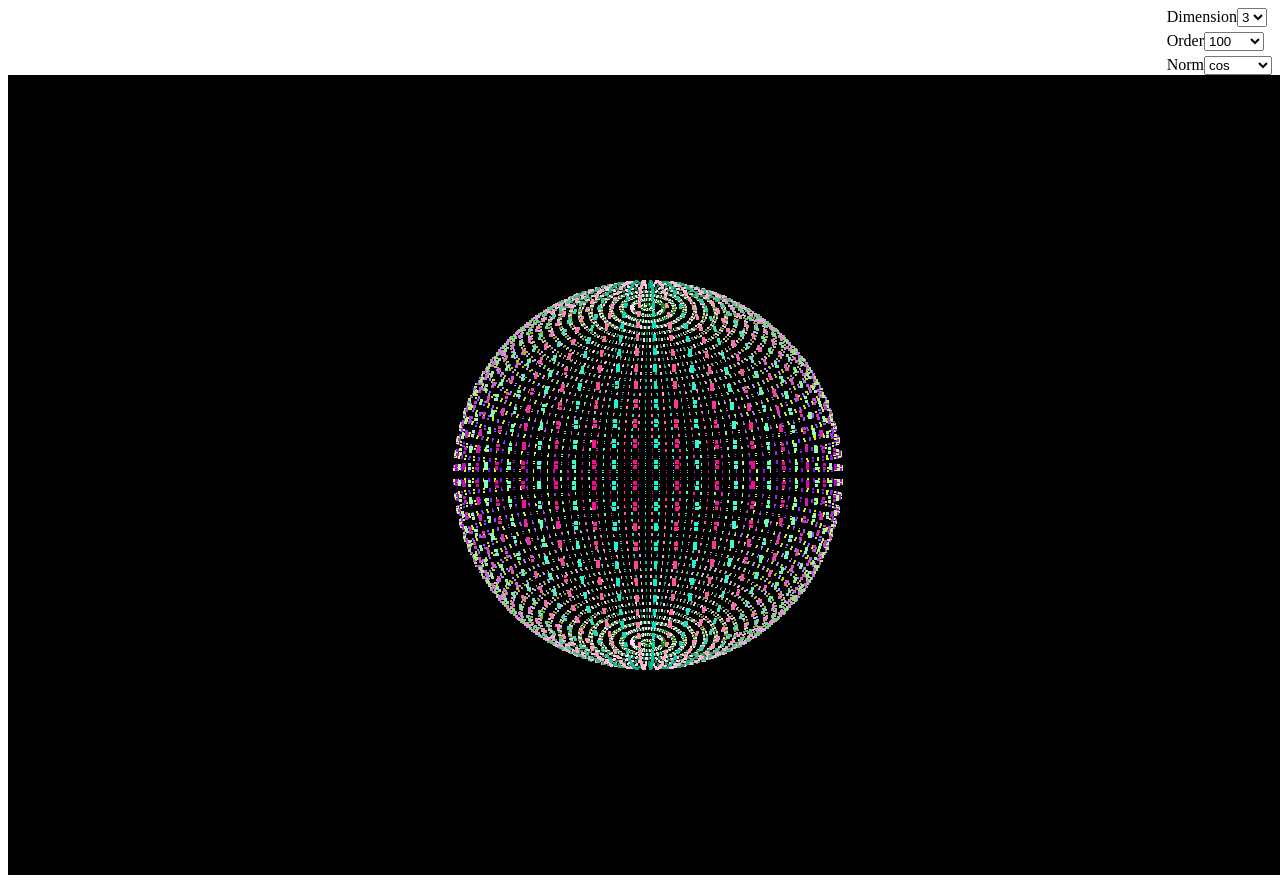
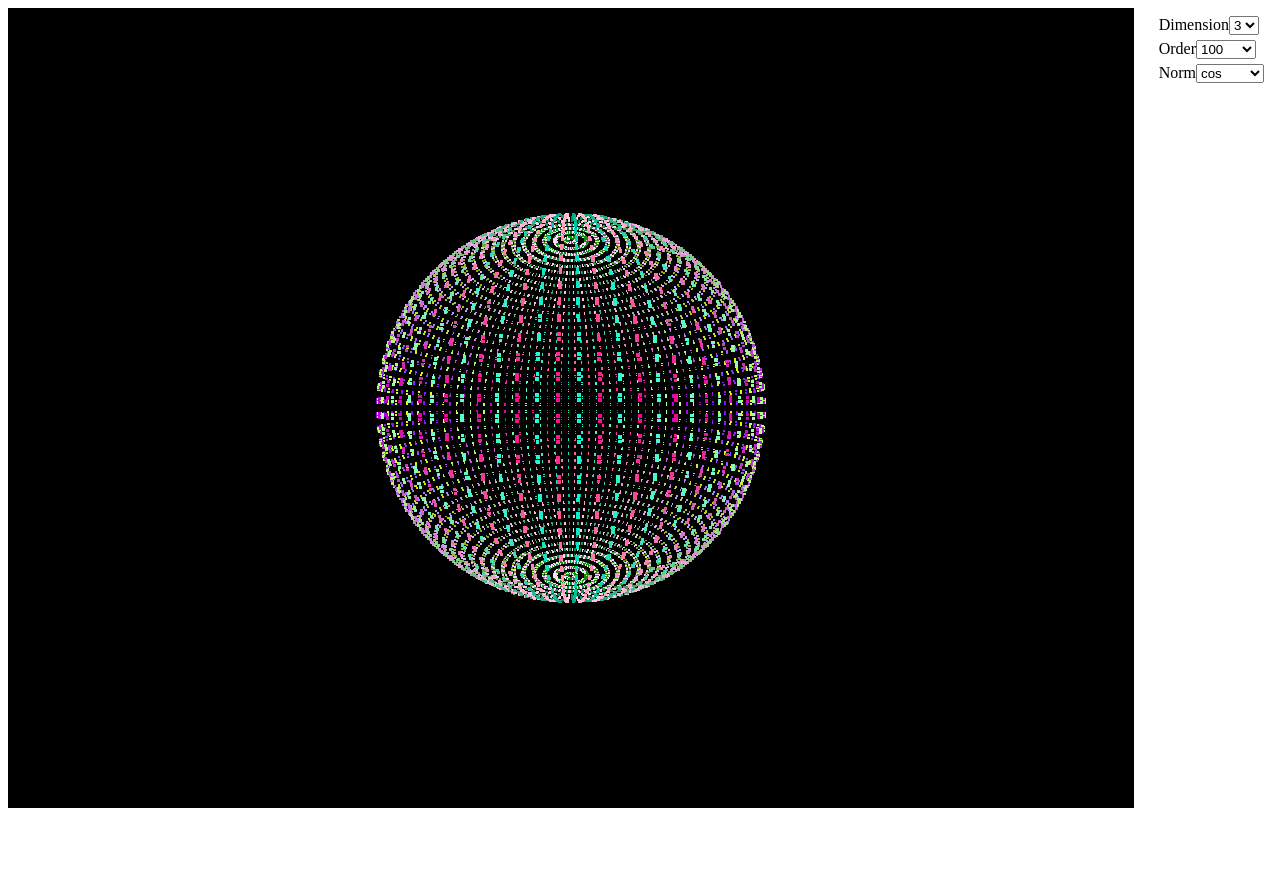
Before and after one commit to haywood/stereo, a Next.js app: page / in a window 1280 px wide. After the commit the page ends 816 px from the top, so only its background shows below. Built offline with nearby package versions, Linux system fonts and the light colour scheme.

Commit message:
cleaning up and fixed a bug

```diff
--- a/components/sphere.ts
+++ b/components/sphere.ts
@@ -48,7 +48,7 @@ export default class Sphere {
   }
 
   sphere0(theta: number[]) {
-    return [Math.cos(this.phi[0]) + theta[0]];
+    return [this.cos[0][0]];
   }
 
   sphere1(theta: number[]) {
--- a/pages/index.tsx
+++ b/pages/index.tsx
@@ -86,7 +86,8 @@ class ThreeDemo extends React.Component {
   };
 
   componentDidMount() {
-    const width = window.innerWidth;
+    // make room for control pannel
+    const width = window.innerWidth * 0.88;
     const height = window.innerHeight;
     const aspect = width / height;
 
@@ -167,7 +168,7 @@ class ThreeDemo extends React.Component {
       this.setState(
         {
           dimension,
-          theta: new Array(dimension).fill(0),
+          theta: new Array(Math.max(1, dimension)).fill(0),
         },
         () => {},
       );
@@ -181,6 +182,7 @@ class ThreeDemo extends React.Component {
     const norms = Object.keys(NORMS);
     return (
       <Component>
+        {this.chartComponent()}
         <div id="control-panel">
           <span>
             <label>Dimension</label>
@@ -207,24 +209,42 @@ class ThreeDemo extends React.Component {
             </select>
           </span>
         </div>
-        <div
-          ref={el =>
-            this.renderer && el && el.appendChild(this.renderer.domElement)
-          }
-        ></div>
       </Component>
     );
+  }
+
+  chartComponent() {
+    if (this.renderer) {
+      return (
+        <div ref={el => el && el.appendChild(this.renderer.domElement)}></div>
+      );
+    } else {
+      return <div></div>;
+    }
   }
 }
 
 const Index = () => <ThreeDemo />;
 
 const Component = styled.div`
-  #control-panel {
-    display: grid;
-    place-content: center end;
-    font-size: 16px;
-    gap: 5px;
+  & {
+    display: flex;
+    flex-direction: row;
+    justify-content: space-between;
+    flex-wrap: wrap;
+
+    #chart {
+      flex: 1;
+    }
+
+    #control-panel {
+      padding: 8px;
+      grid-column: 2;
+      display: grid;
+      place-content: start end;
+      font-size: 16px;
+      gap: 5px;
+    }
   }
 `;
 
```
